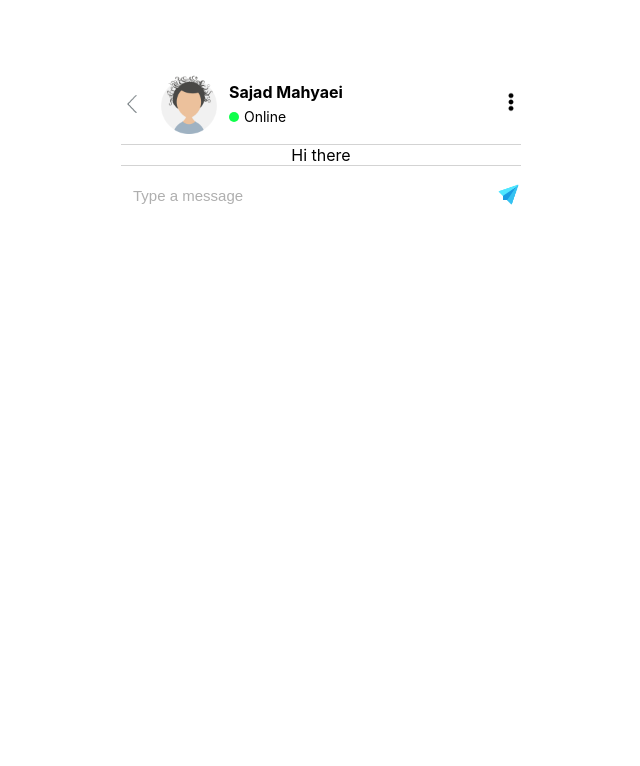
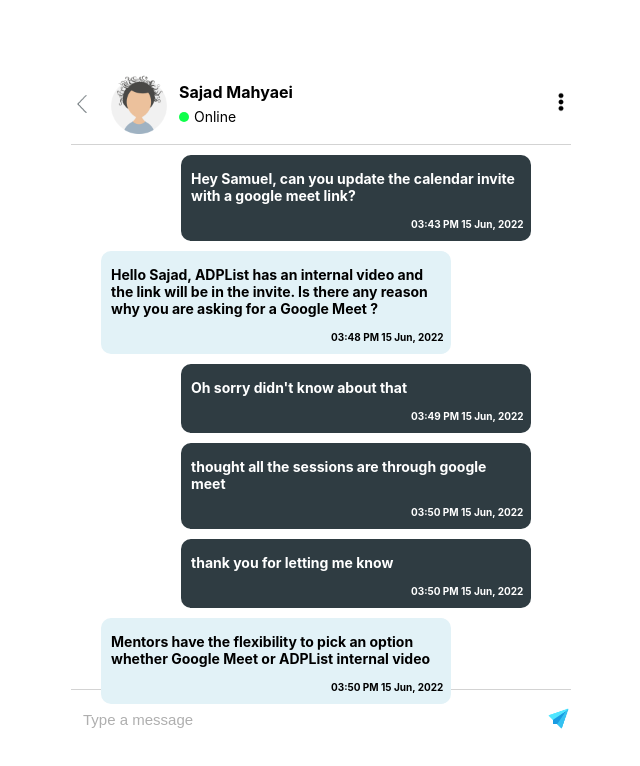
Before and after one commit to Sajadmhy/Chat-App, a Next.js app: page / in a window 1280 px wide. Shown: the top 766 px of the page, without its empty margins (319-959 px from the left). Built offline with nearby package versions, Linux system fonts and the light colour scheme.

Commit message:
Create chat messages

```diff
--- a/components/ChatText.jsx
+++ b/components/ChatText.jsx
@@ -1,7 +1,15 @@
+import styles from '../styles/ChatText.module.css';
+import { Data } from './Data';
+
 export default function ChatText() {
     return (
-        <>
-        <div>Hi there</div>
-        </>
+        <div className={styles.container}>
+            {Data.map((value , index) =>
+                <div key={index} className={value.me ? styles.myMessage : styles.hisMessage}>
+                    <p>{value.text}</p>
+                    <p className={styles.date}>{value.date}</p>
+                </div>
+            )}
+        </div>
     )
 }
--- /dev/null
+++ b/components/Data.jsx
@@ -0,0 +1,32 @@
+export const Data = [
+    {
+        me: true,
+        text: "Hey Samuel, can you update the calendar invite with a google meet link?",
+        date: "03:43 PM 15 Jun, 2022",
+    },
+    {
+        me: false,
+        text: "Hello Sajad, ADPList has an internal video and the link will be in the invite. Is there any reason why you are asking for a Google Meet ?",
+        date: "03:48 PM 15 Jun, 2022",
+    },
+    {
+        me: true,
+        text: "Oh sorry didn't know about that",
+        date: "03:49 PM 15 Jun, 2022",
+    },
+    {
+        me: true,
+        text: "thought all the sessions are through google meet",
+        date: "03:50 PM 15 Jun, 2022",
+    },
+    {
+        me: true,
+        text: "thank you for letting me know",
+        date: "03:50 PM 15 Jun, 2022",
+    },
+    {
+        me: false,
+        text: "Mentors have the flexibility to pick an option whether Google Meet or ADPList internal video",
+        date: "03:50 PM 15 Jun, 2022",
+    }
+]
--- /dev/null
+++ b/styles/ChatText.module.css
@@ -0,0 +1,39 @@
+.container {
+    width: 500px;
+    /* overflow-y: auto; */
+    /* overflow-x: auto; */
+    height: 68vh;
+    position: relative;
+}
+
+.myMessage {
+    width: 350px;
+    padding: 1px 10px;
+    background-color: rgb(47, 60, 66);
+    border-radius: 10px;
+    color: white;
+    font-weight: bold;
+    position: relative;
+    left: 110px;
+    margin: 10px 0;
+    font-size: 14px;
+}
+
+.hisMessage {
+    width: 350px;
+    padding: 1px 10px;
+    background-color: rgb(226, 242, 247);
+    border-radius: 10px;
+    color: black;
+    font-weight: bold;
+    position: relative;
+    left: 30px;
+    margin: 10px 0;
+    font-size: 14px;
+}
+
+.date {
+    position: relative;
+    left: 220px;
+    font-size: 10px;
+}
--- a/styles/Home.module.css
+++ b/styles/Home.module.css
@@ -14,7 +14,7 @@
 .chatHead {
   display: flex;
   align-items: center;
-  width: 400px;
+  width: 500px;
   justify-content: center;
   gap: 10px;
   position: relative;
@@ -61,14 +61,14 @@
 .inputField {
   display: flex;
   align-items: center;
-  width: 400px;
+  width: 500px;
   border-top: 1px solid rgb(211, 211, 211);
   padding: 10px 0 0 0;
 }
 
 .inputField input {
   border-style: none;
-  width: 350px;
+  width: 450px;
   height: 40px;
   margin: 0 0 0 10px;
 }
```
